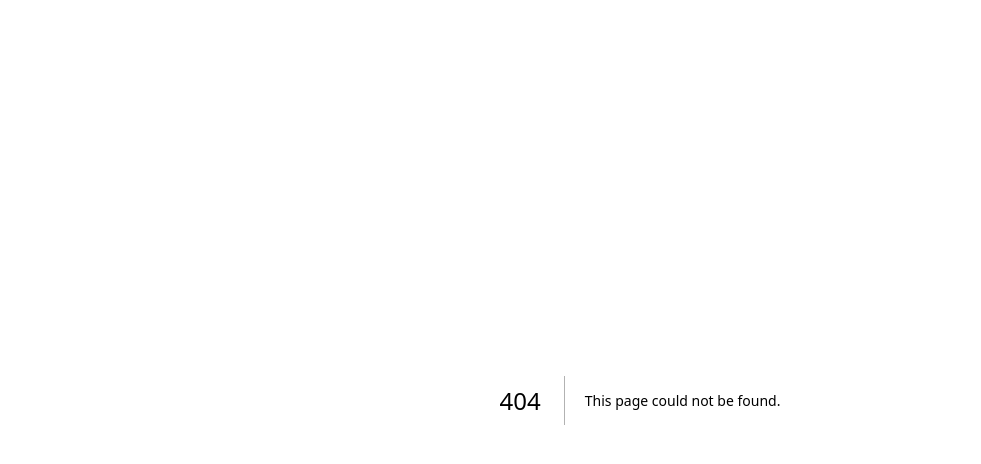
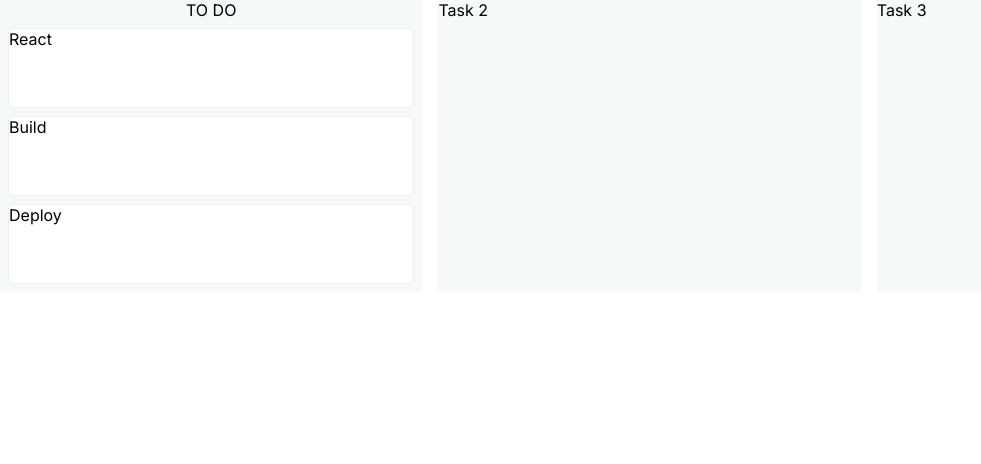
Before and after one commit to jacobmeneses/demo-next-js, a Next.js app: page /board in a window 1280 px wide. Before the commit this address had no page. Shown: the top 464 px of the page, without its empty margins (0-981 px from the left). Built offline with nearby package versions, Linux system fonts and the light colour scheme.

Commit message:
Adding board section

```diff
--- /dev/null
+++ b/src/app/board/page.js
@@ -0,0 +1,30 @@
+import styles from "./page.module.css";
+
+
+export default function Board() {
+    const stack_title = 'TO DO';
+    const tasks = [
+        {
+            title: 'React',
+        },
+        {
+            title: 'Build',
+        },
+        {
+            title: 'Deploy',
+        },
+    ];
+
+    return (
+        <main>
+            <div className={styles.grid}>
+                <div className={styles.stack}>
+                    <div className={styles.center}><p>{stack_title}</p></div>
+                    { tasks.map((v, i) => (<div className={styles.task}><p key={i}>{v.title}</p></div>)) }
+                </div>
+                <div className={styles.stack}><p>Task 2</p></div>
+                <div className={styles.stack}><p>Task 3</p></div>
+            </div>
+        </main>
+    );
+}
--- /dev/null
+++ b/src/app/board/page.module.css
@@ -0,0 +1,23 @@
+.grid {
+    display: grid;
+    width: 100%;
+    grid-template-columns: repeat(3, 33%);
+    grid-column-gap: 1em;
+}
+
+.stack {
+    background: rgb(245, 250, 249);
+}
+
+.center {
+    text-align: center;
+    align-items: center;
+}
+
+.task {
+    background: white;
+    border: 1px solid  rgb(239, 239, 239);
+    border-radius: 5px;
+    height: 5em;
+    margin: 0.5em;
+}
--- a/src/app/globals.css
+++ b/src/app/globals.css
@@ -5,9 +5,7 @@
     "Roboto Mono", "Oxygen Mono", "Ubuntu Monospace", "Source Code Pro",
     "Fira Mono", "Droid Sans Mono", "Courier New", monospace;
 
-  --foreground-rgb: 0, 0, 0;
-  --background-start-rgb: 214, 219, 220;
-  --background-end-rgb: 255, 255, 255;
+
 
   --primary-glow: conic-gradient(
     from 180deg at 50% 50%,
@@ -42,9 +40,8 @@
 
 @media (prefers-color-scheme: dark) {
   :root {
-    --foreground-rgb: 255, 255, 255;
-    --background-start-rgb: 0, 0, 0;
-    --background-end-rgb: 0, 0, 0;
+
+
 
     --primary-glow: radial-gradient(rgba(1, 65, 255, 0.4), rgba(1, 65, 255, 0));
     --secondary-glow: linear-gradient(
@@ -87,12 +84,6 @@ body {
 
 body {
   color: rgb(var(--foreground-rgb));
-  background: linear-gradient(
-      to bottom,
-      transparent,
-      rgb(var(--background-end-rgb))
-    )
-    rgb(var(--background-start-rgb));
 }
 
 a {
--- a/src/app/page.js
+++ b/src/app/page.js
@@ -89,6 +89,7 @@ export default function Home() {
             Instantly deploy your Next.js site to a shareable URL with Vercel.
           </p>
         </a>
+
       </div>
     </main>
   );
--- a/src/app/page.module.css
+++ b/src/app/page.module.css
@@ -82,7 +82,6 @@
 }
 
 .center::before {
-  background: var(--secondary-glow);
   border-radius: 50%;
   width: 480px;
   height: 360px;
@@ -90,7 +89,6 @@
 }
 
 .center::after {
-  background: var(--primary-glow);
   width: 240px;
   height: 180px;
   z-index: -1;
@@ -215,9 +213,7 @@
     filter: invert(1);
   }
 
-  .logo {
-    filter: invert(1) drop-shadow(0 0 0.3rem #ffffff70);
-  }
+
 }
 
 @keyframes rotate {
```
